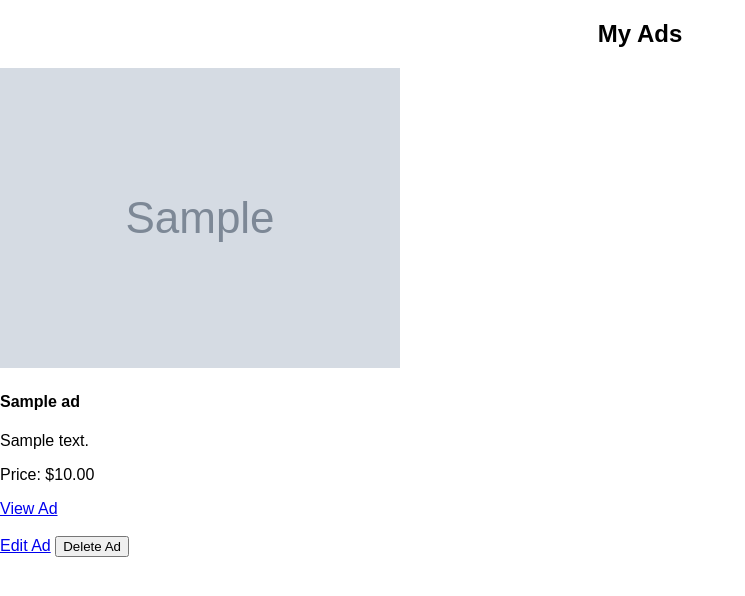
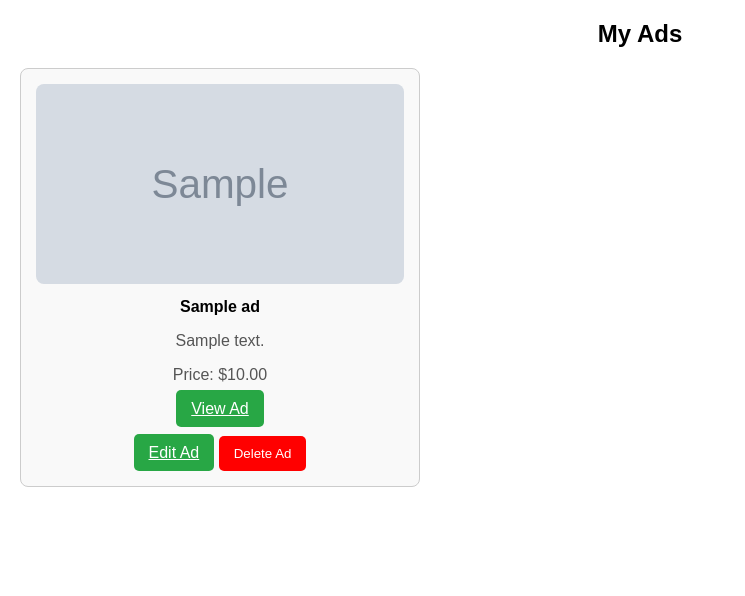
Before and after one commit to sumudu-k/AgroMart---Connecting-Farmers-and-Nurseries, a PHP site: page /my_ads.php in a window 1280 px wide. Shown: the part 68-664 px from the top of the page, without its empty margins (0-745 px from the left). Run offline with PHP 8.4, Linux system fonts and the light colour scheme; the visitor is signed in with stand-in values (Sample User, id 1); tables that the repository leaves empty or names only in its code hold one stand-in row (values such as "Sample post"); grey boxes marked "Sample" are stand-in pictures.

Commit message:
added some styles

```diff
--- a/my_ads.php
+++ b/my_ads.php
@@ -28,9 +28,68 @@ $result = $stmt->get_result();
     <meta name="viewport" content="width=device-width, initial-scale=1.0">
     <title>My Ads</title>
     <style>
+
+    .card-container {
+        display: grid;
+        grid-template-columns: repeat(auto-fill, minmax(300px, 1fr));
+        gap: 20px;
+        margin: 20px;
+    }
+
+    .card {
+        border: 1px solid #ccc;
+        border-radius: 8px;
+        padding: 15px;
+        text-align: center;
+        background-color: #f9f9f9;
+    }
+
+    .card img {
+        width: 100%;
+        height: 200px;
+        object-fit: cover;
+        border-radius: 8px;
+    }
+
+    .card h4 {
+        margin: 10px 0;
+    }
+
+    .card p {
+        color: #555;
+    }
+
+    .card .btn {
+        padding: 10px 15px;
+        border: none;
+        border-radius: 5px;
+        background-color: #28a745;
+        color: white;
+        cursor: pointer;
+    }
+
+    .card .btn:hover {
+        background-color: #218838;
+    }
+
+    .card .btn-danger {
+        background-color: red;
+        cursor: pointer;
+    }
+
+    .card .btn-danger:hover {
+        background-color: darkred;
+    }
+
+    .no-ads {
+        text-align: center;
+        font-size: 1.5rem;
+        margin-top: 50px;
+    }
     </style>
 
     <script>
+
     function confirmDelete(adId) {
         if (confirm("Are you sure you want to delete this ad?")) {
             window.location.href = "delete_ad.php?ad_id=" + adId;
@@ -48,6 +107,7 @@ $result = $stmt->get_result();
     <div class="card-container">
         <?php
     if ($result->num_rows > 0) {
+
         while ($row = $result->fetch_assoc()) {
             $images = explode(',', $row['images']);
             $first_image = !empty($images[0]) ? $images[0] : 'default_image.jpg';
```
